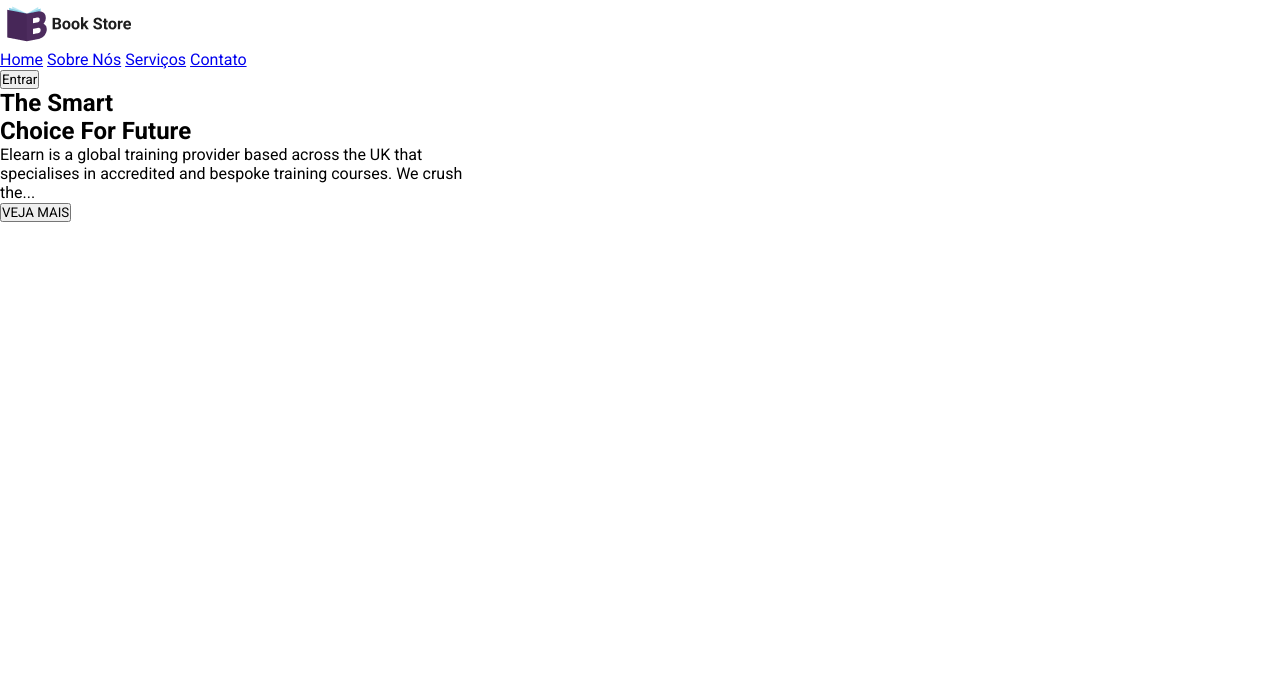
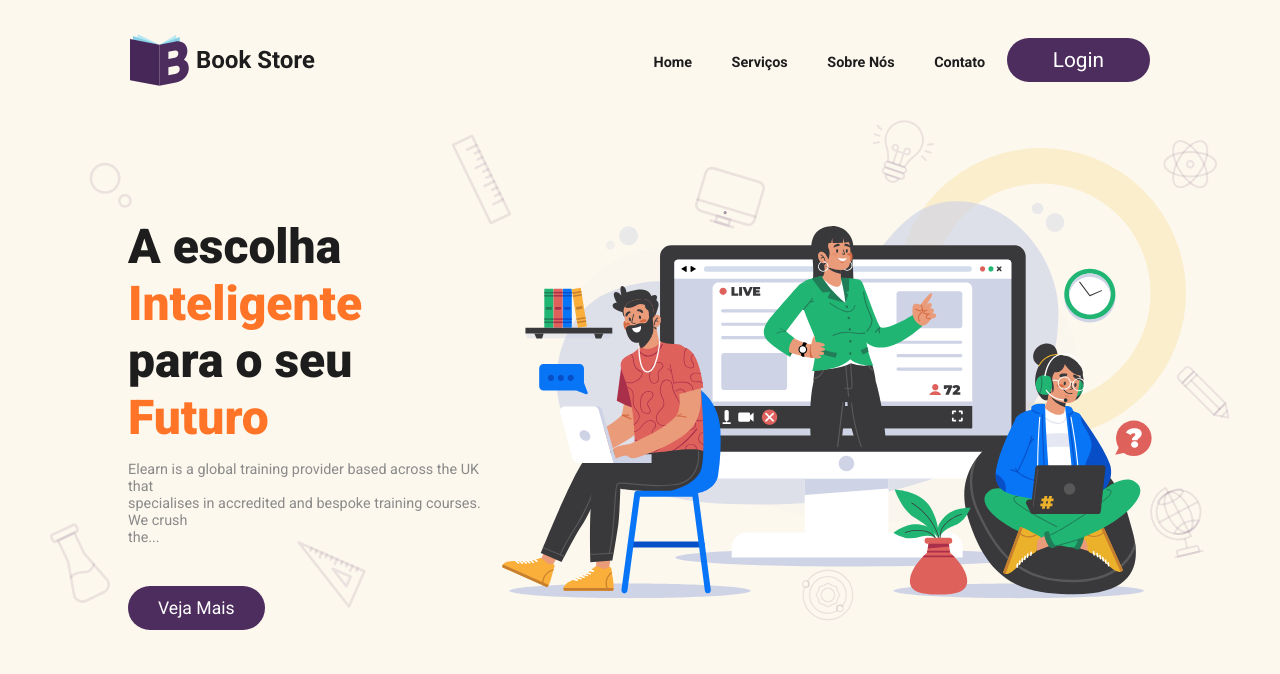
Before and after one commit to dayannaclaudino/challenge-dribble-website, a plain HTML site: page index.html in a window 1280 px wide. Drawn offline with Linux system fonts and the light colour scheme.

Commit message:
Página Home concluída

```diff
--- a/index.html
+++ b/index.html
@@ -9,33 +9,35 @@
     <link rel="stylesheet" href="style.css">
 </head>
 <body>
-    <header class="container-menu">
-        <div class="logo">
-            <img src="images/logo.png" alt="logo-course-online">
-        </div>
-            <nav class="navbar">
-                <a href="#">Home</a>
-                <a href="#">Sobre Nós</a>
-                <a href="#">Serviços</a>
-                <a href="#">Contato</a>
-            </nav>
-            <button class="button-menu">Entrar</button>
+    <header class="container-header">
+        <img src="images/logo.svg" alt="logo-course-online">
+        <ul>
+            <a href="#"><li>Home</li></a>
+            <a href="#"><li>Serviços</li></a>
+            <a href="#"><li>Sobre Nós</li></a>
+            <a href="#"><li>Contato</li></a>
+            <a href="#" class="btn btn-login"><li>Login</li></a>
+        </ul>
     </header>
 
-    <main class="main" id="top">
+    <main class="main" id="home">
+        <img class="bg-icons" src="/images/bg-icons.svg" alt="bg-icons">
+
         <section class="container-home">
-            <h1 class="home-title">The Smart <br>
-                Choice For Future</h1>
+            <div class="texts-home">
+                <h1>A escolha<span > Inteligente</span><br>
+                    para o seu <span >Futuro</span></h1>
                 <p class="home-subtitle">
                     Elearn is a global training provider based across the UK that<br>
                     specialises in accredited and bespoke training courses. We crush<br>
                     the...
                 </p>
-                <button class="home-seemore">VEJA MAIS</button>
+                <button class="btn btn-seemore">Veja Mais</button>
+            </div>
+                <img src="/images/course-top.svg" alt="curso-online">
+                <img class="ellipse" src="/images/bg-ellipse.svg" alt="bg-ellipse">
+        </section>
 
-                <img src="" alt="">
-
-        </section>
     </main>
 
     <script src="script.js"></script>
--- a/style.css
+++ b/style.css
@@ -1,4 +1,13 @@
-@import url("https://fonts.googleapis.com/css2?family=Roboto:wght@300;400;700&display=swap");
+@import url("https://fonts.googleapis.com/css2?family=Roboto:wght@300;400;700;900&display=swap");
+
+:root{
+  --bg-color-bege: #FDF8EE;
+  --color-black: #1D1D1D;
+  --color-orange: #FF7426;
+  --color-purple: #4D2C5E;
+  --color-white: #FFFFFF;
+  --color-grey: #8A8A8A;
+}
 
 * {
   font-family: "Roboto", sans-serif;
@@ -6,3 +15,101 @@
   margin: 0;
   padding: 0;
 }
+
+body,
+html, a{
+  color: var(--color-black);
+}
+
+header {
+  position: fixed;
+  display: flex;
+  align-items: center;
+  justify-content: space-between;
+  align-items: center;
+  padding: 30px 130px;
+  width: 100%;
+  font-weight: 600;
+  font-size: 0.9rem;
+}
+
+header li {
+  display: inline-block;
+  margin: 18px;
+}
+
+header .btn-login {
+  background: var(--color-purple);
+  color: var(--color-white);
+}
+
+/*  Button Default  */
+.btn {
+  padding: 10px 28px;
+  border-radius: 30px;
+  font-weight: 400;
+  font-size: 1.3rem;
+  cursor: pointer;
+  border-color: transparent;
+}
+
+/*  MAIN  */
+main {
+  background-color: var(--bg-color-bege);
+  height: 1078px;
+}
+
+main .bg-icons {
+  position: absolute;
+  width: 100%;
+  padding: 120px 50px;
+}
+
+.container-home {
+  display: flex;
+  justify-content: space-between;
+  padding: 10%;
+}
+
+.container-home .texts-home {
+  padding-top: 90px;
+}
+
+.container-home img {
+  width: 650px;
+  height: 543px;
+  z-index: 1;
+}
+
+.container-home h1 {
+  font-size: 3.0rem;
+  font-weight: 900;
+  margin-bottom: 15px;
+}
+
+.container-home h1 span {
+  color: var(--color-orange);
+}
+
+.container-home p{
+  font-size: 0.9rem;
+  color: var(--color-grey);
+  margin-bottom: 40px;
+  font-weight: 400;
+}
+
+.container-home .btn-seemore {
+  background: var(--color-purple);
+  color: var(--color-white);
+  font-size: 1.1rem;
+
+}
+
+.container-home .ellipse {
+  width: 290px;
+  height: 290px;
+  position: absolute;
+  margin-top: 20px;
+  margin-left: 60%;
+  z-index: 0;
+}
```
Also changed, not shown: images/bg-ellipse.svg (added), images/bg-icons.svg (added), images/course-top.svg (added), images/girl-writing.jpg (deleted), images/icons/bolha.png (deleted), images/icons/flask.png (deleted), images/icons/globe.png (deleted), images/icons/pencil.png (deleted), images/icons/physics.png (deleted), images/icons/ruler.png (deleted), images/icons/search.png (deleted), images/icons/set-square.png (deleted), images/logo.png (deleted), images/logo.svg (added).
